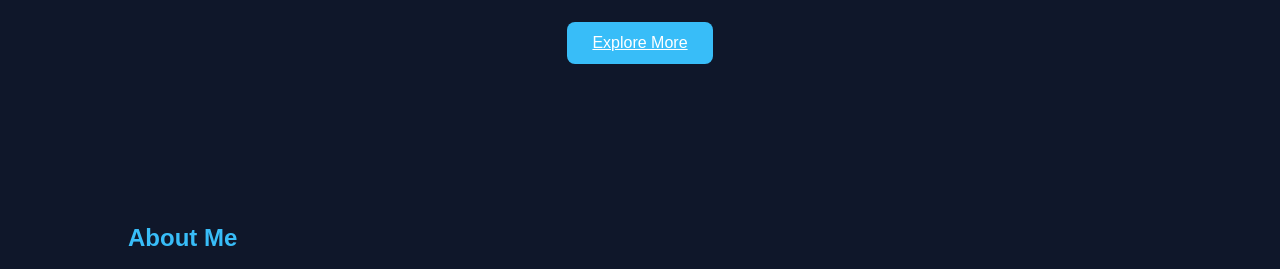
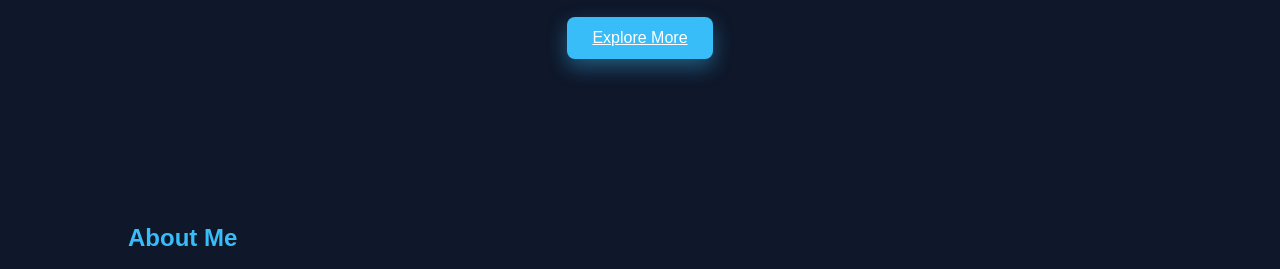
Before and after one commit to nira192007-afk/Subhashini-Portfolio, a plain HTML site: page index.html in a window 1280 px wide. In both pictures the pointer is over the link "Explore More". Shown: the part 511-780 px from the top of the page. Drawn offline with Linux system fonts and the light colour scheme; files whose address does not match are found by name.

Commit message:
Add files via upload

```diff
--- a/style.css
+++ b/style.css
@@ -130,3 +130,11 @@ a:hover {
     color: #38bdf8;
     margin-bottom: 12px;
 }
+.btn {
+    transition: all 0.3s ease;
+}
+
+.btn:hover {
+    transform: translateY(-5px);
+    box-shadow: 0 8px 20px rgba(56, 189, 248, 0.4);
+}
```
